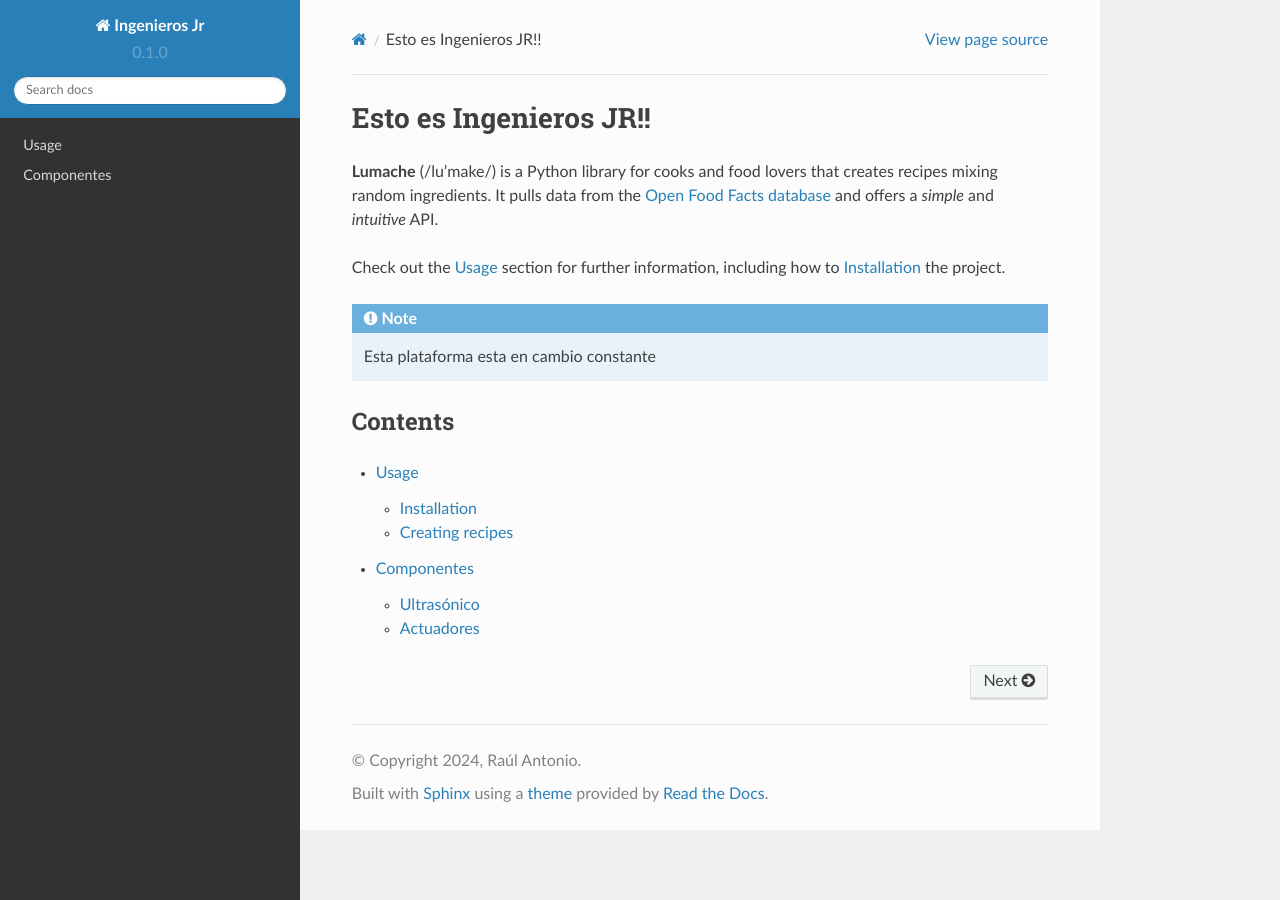
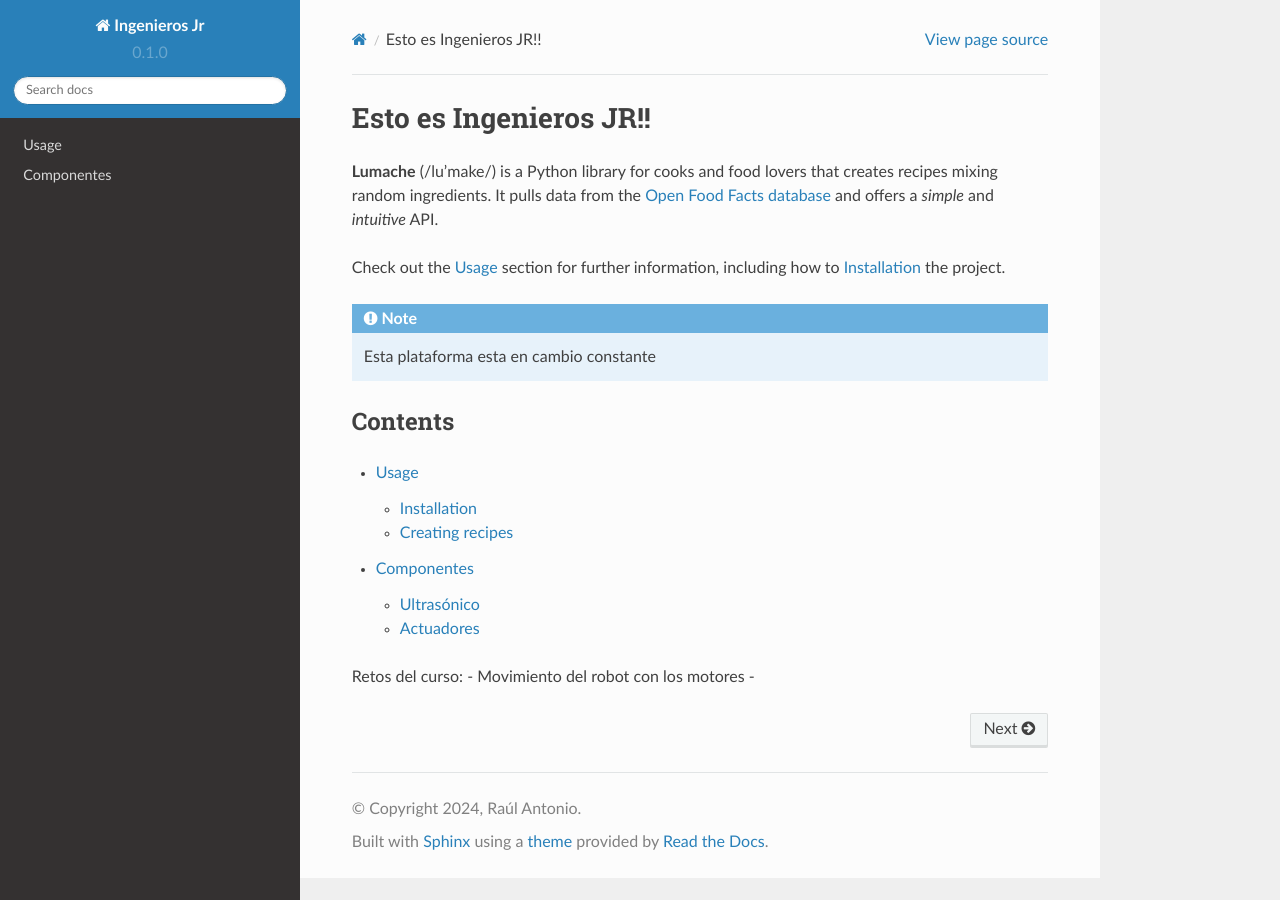
Before and after one commit to Gagis00/Ingeniero-JR, a Sphinx documentation site: the page built from docs/source/index.rst, in a window 1280 px wide. Built offline with Sphinx 7.4.7 and the Read the Docs theme 2.0.0, drawn with Linux system fonts in a browser that asks for light colours.

Commit message:
Update index.rst

```diff
--- a/docs/source/index.rst
+++ b/docs/source/index.rst
@@ -20,3 +20,7 @@ Contents
 
    usage
    componentes
+
+Retos del curso:
+- Movimiento del robot con los motores
+-
```
